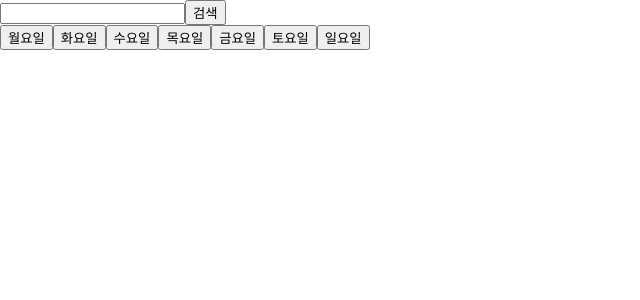
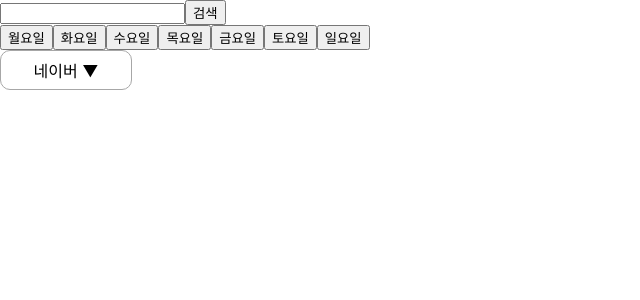
Before and after one commit to Lee-chaerin/webtoon, a React (Create React App) app: page / in a window 1280 px wide. Shown: the top 300 px of the page, without its empty margins (0-640 px from the left). Built offline with nearby package versions, Linux system fonts and the light colour scheme; no server answers.

Commit message:
플랫폼 선택창 만들기

```diff
--- a/src/App.css
+++ b/src/App.css
@@ -1,38 +1,37 @@
-.App {
+.dropForm ul {
+  margin: 0;
+  padding: 0;
+}
+
+.dropForm li{
+  width: 130px;
+  padding: 7px 0;
+  list-style: none;
   text-align: center;
 }
 
-.App-logo {
-  height: 40vmin;
-  pointer-events: none;
+.dropForm a {
+  text-decoration: none;
+  color: black;
 }
 
-@media (prefers-reduced-motion: no-preference) {
-  .App-logo {
-    animation: App-logo-spin infinite 20s linear;
-  }
+.dropForm > ul > li {
+  position: relative;
+  border: solid 1px #a7a7a7;
+  border-radius: 10px;
 }
 
-.App-header {
-  background-color: #282c34;
-  min-height: 100vh;
-  display: flex;
-  flex-direction: column;
-  align-items: center;
-  justify-content: center;
-  font-size: calc(10px + 2vmin);
-  color: white;
+.dropForm > ul > li > ul {
+  margin-top: 7px;
+  display: none;
+  position: absolute;
 }
 
-.App-link {
-  color: #61dafb;
+.dropForm > ul > li:hover > ul {
+  display: block;
 }
 
-@keyframes App-logo-spin {
-  from {
-    transform: rotate(0deg);
-  }
-  to {
-    transform: rotate(360deg);
-  }
+.dropForm > ul > li > ul > li:hover {
+  background-color: #ebebeb;
+  border-radius: 10px;
 }
--- a/src/App.js
+++ b/src/App.js
@@ -1,7 +1,11 @@
-import React, {useState, useEffect} from 'react';
+import React, {useState} from 'react';
 import { WebtoonAPIList } from './services/webtoon';
+import './App.css';
 
 const App = () => {
+
+
+  //요일 버튼
   const AllDay = async(week) => {
     try {
       const day = await WebtoonAPIList.getAllDay(week);
@@ -11,67 +15,19 @@ const App = () => {
     }
   }
 
-  useEffect(() => {
-    dateApi();
-  })
-
-  const dateApi = async() => {
-    let week = new Date().getDay();
-
-    console.log(week);
-
-    const Mon = await WebtoonAPIList.getAllDay(0);
-    const Tue = await WebtoonAPIList.getAllDay(1);
-    const Wed = await WebtoonAPIList.getAllDay(2);
-    const Thu = await WebtoonAPIList.getAllDay(3);
-    const Fri = await WebtoonAPIList.getAllDay(4);
-    const Sat = await WebtoonAPIList.getAllDay(5);
-    const Sun = await WebtoonAPIList.getAllDay(6);
-
-    switch(week){
-      case 0:
-        console.log(Sun);
-        break;
-      case 1:
-        console.log(Mon);
-        break;
-      case 2:
-        console.log(Tue);
-        break;
-      case 3:
-        console.log(Wed);
-        break;
-      case 4:
-        console.log(Thu);
-        break;
-      case 5:
-        console.log(Fri);
-        break;
-      case 6:
-        console.log(Sat);
-        break;
-      default:
-        console.log("요일 error")
-    }
-  };
-
   let days = ["월요일", "화요일", "수요일", "목요일", "금요일", "토요일", "일요일"];
   let week = days.map(function(day, index){
     return <button key={index} onClick={() => AllDay(index)}>{day}</button>;
   });
 
 
-
-
+  //검색
   const [keyword, searchKeyword] = useState('');
 
-  const search = e => {
+  const search = (e) => {
     searchKeyword(e.target.value);
     console.log(keyword);
   };
-
-
-
 
   const searchWebtoon = async(keyword) => {
     try {
@@ -86,6 +42,53 @@ const App = () => {
     }
   }
 
+
+
+
+
+
+
+
+  let forms = ["네이버", "카카오", "카카오페이지"];
+  let formList = forms.map(function(form, index){
+    return <li key={index}><a href='#!' onClick={() => clickForm(form)}>{form}</a></li>
+  });
+
+  const [platform, changeForm] = useState('네이버');
+
+  const clickForm = (e) => {
+    switch(e){
+      case "네이버":
+        changeForm("네이버");
+        WebtoonForm("naver");
+        break;
+      case "카카오":
+        changeForm("카카오")
+        WebtoonForm("kakao");
+        break;
+      case "카카오페이지":
+        changeForm("카카오페이지")
+        WebtoonForm("kakao-page");
+        break;
+      default:
+        console.log("플랫폼 오류");
+    }
+  }
+
+  const WebtoonForm = async(platform) => {
+    try {
+      const Form = await WebtoonAPIList.getWebtoonForm(platform);
+      console.log(Form);
+    } catch (e) {
+      console.log(e);
+    }
+  }
+
+
+
+
+
+
   return (
     <div>
       <div>
@@ -96,6 +99,22 @@ const App = () => {
       <div>
         {week}
       </div>
+
+      <div>
+        <div className='dropForm'>
+          <ul>
+            <li><a href='#!'>{platform} ▼</a>
+              <ul>
+                {formList}
+              </ul>
+            </li>
+          </ul>
+        </div>
+
+      </div>
+
+
+
     </div>
   );
 }
--- a/src/services/webtoon.js
+++ b/src/services/webtoon.js
@@ -2,6 +2,9 @@ import { axiosInstance } from '../utils/api';
 
 export const WebtoonAPIList = {
   getAllWebtoon: async() => await axiosInstance.get('all'),
+
+  getWebtoonForm: async(platform) => await axiosInstance.get(`${platform}`),
+
 
   getNaverWebtoon: async() => await axiosInstance.get('naver'),
   getKakaoWebtoon: async() => await axiosInstance.get('kakao'),
```
Also changed, not shown: src/api.js (+48 -0 lines).
